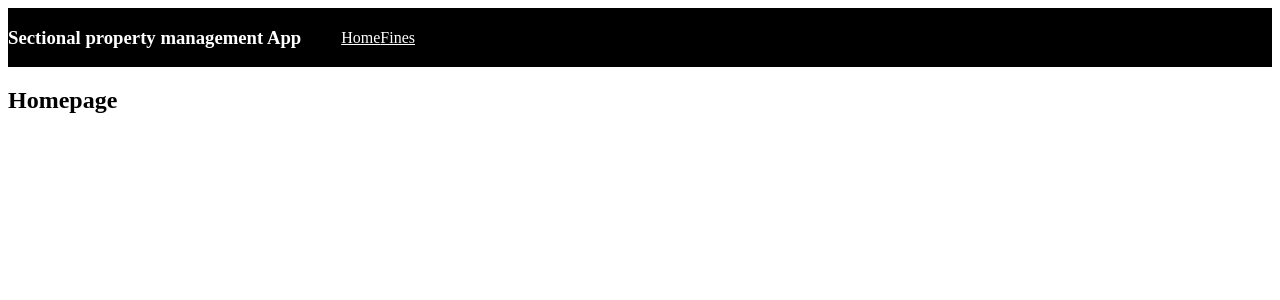
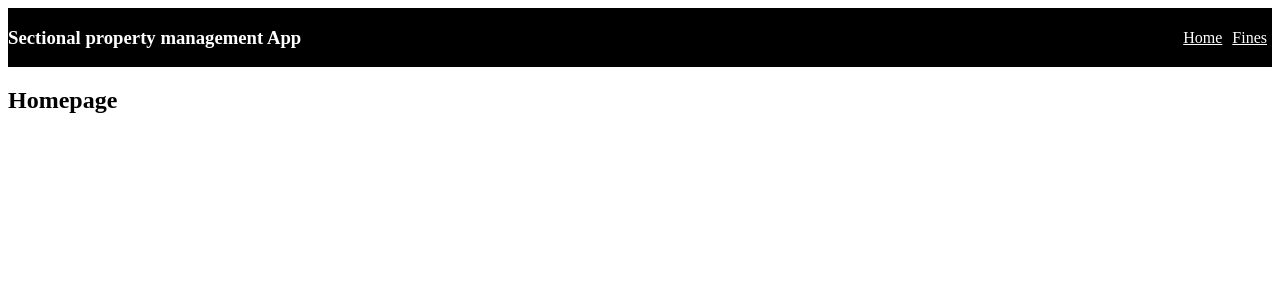
Before and after one commit to Jony145/my-first-static-web-app, a React (Create React App) app: page / in a window 1280 px wide. Shown: the top 300 px of the page. Built offline with nearby package versions, Linux system fonts and the light colour scheme; no server answers; the HTML template or start-up script is replaced by a standard one.

Commit message:
move links

```diff
--- a/src/App.js
+++ b/src/App.js
@@ -8,7 +8,7 @@ function App() {
     <article className='App'>
       <nav className='Navbar'>
         <h1>Sectional property management App</h1>
-        <ul>
+        <ul className='Links'>
           <a href='/'>Home</a>
           <a href='/Fines'>Fines</a>
         </ul>
--- a/src/index.css
+++ b/src/index.css
@@ -11,6 +11,7 @@
 
 .Navbar a {
     color:white;
+    padding: 5px;
 }
 
 .Navbar a:hover {
@@ -20,3 +21,7 @@
 .Fines h1 {
     color: black;
 }
+
+.Links {
+    margin-left: auto;
+}
```
